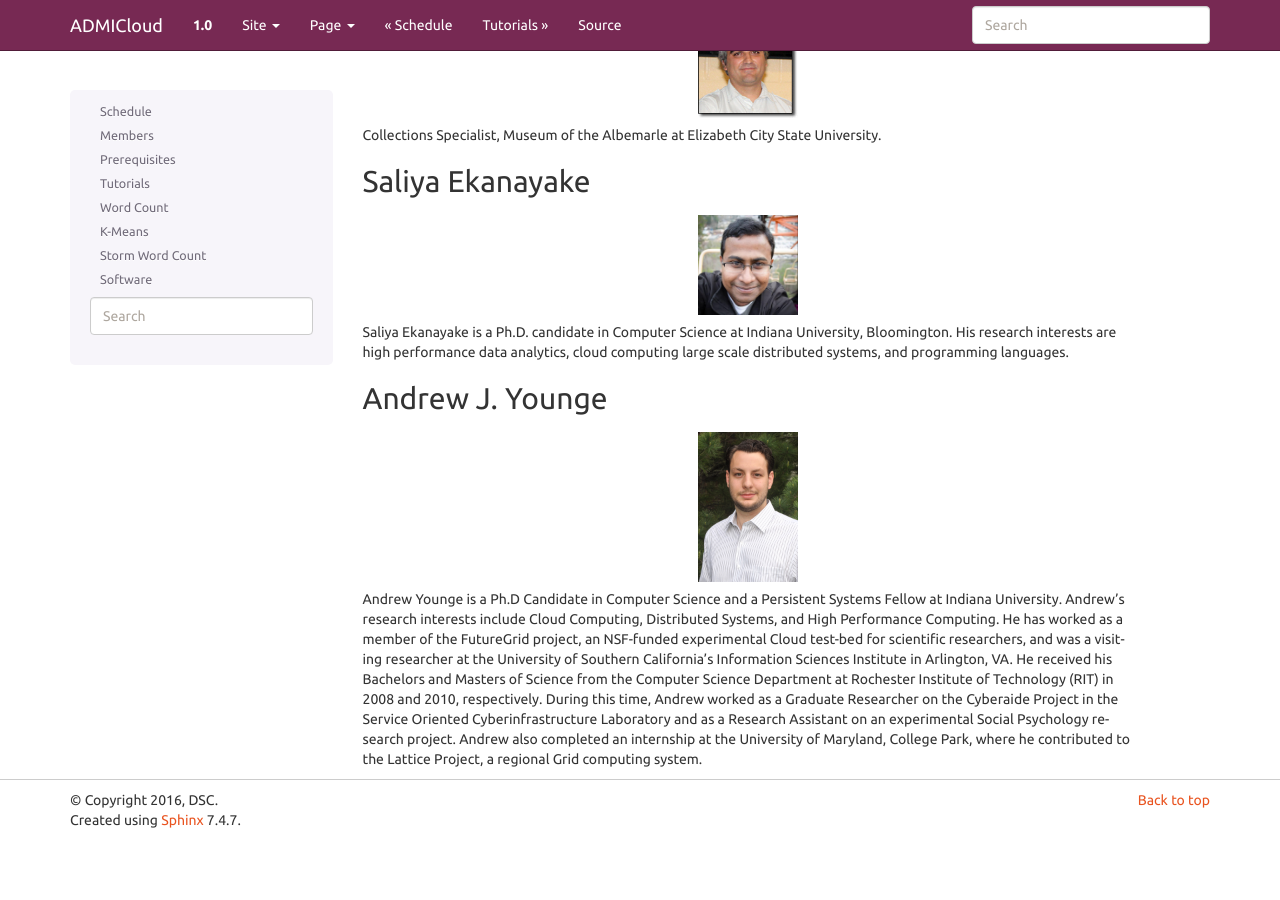
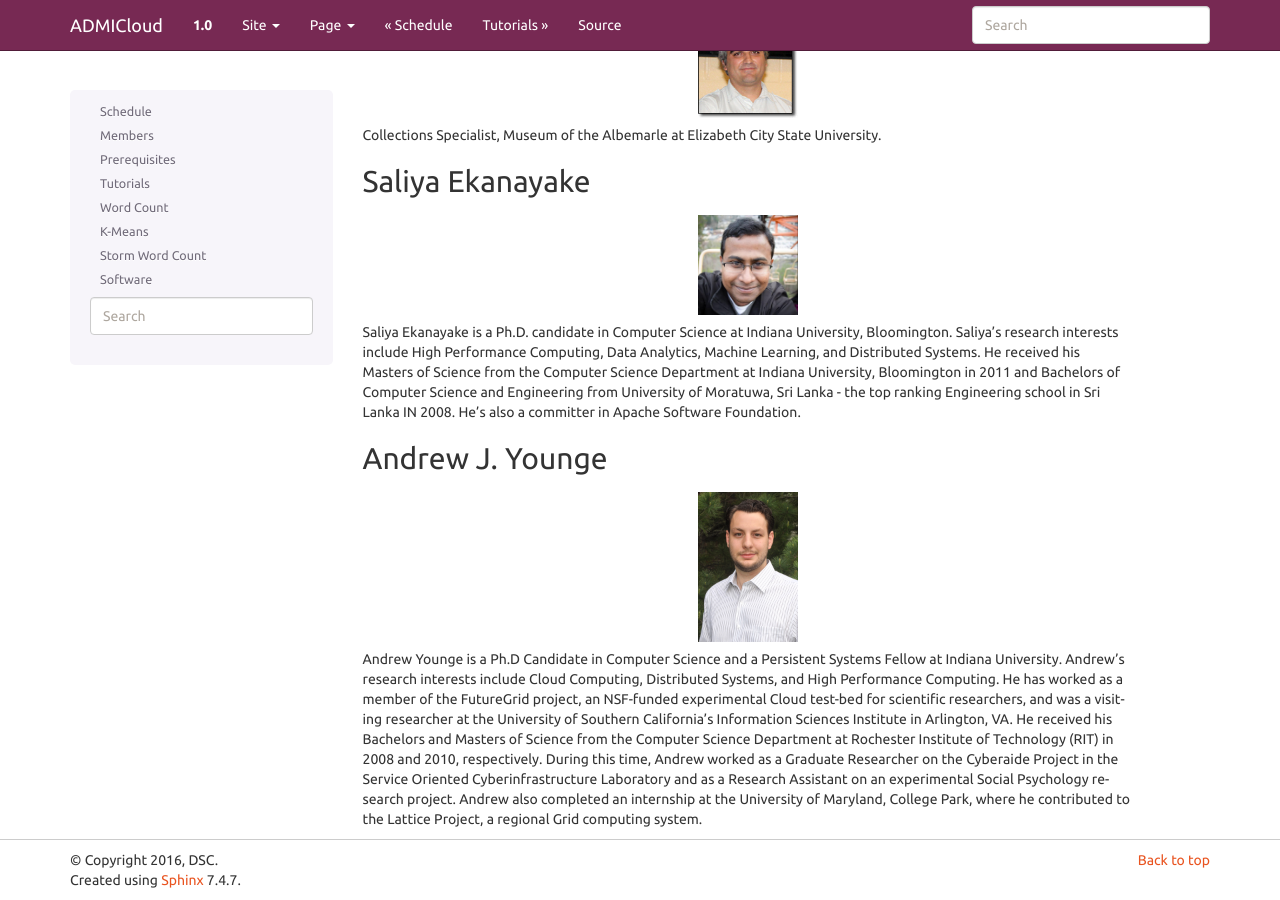
Before and after one commit to wigginst/www-1, a Sphinx documentation site: the page built from docs/source/members.rst, in a window 1280 px wide and 900 px high, scrolled down 832 px. Built offline with Sphinx 7.4.7, drawn with Linux system fonts in a browser that asks for light colours; before the commit the page ends 1672 px from its top, so only the background shows below that.

Commit message:
changing members

```diff
--- a/docs/source/members.rst
+++ b/docs/source/members.rst
@@ -40,8 +40,12 @@ Saliya Ekanayake
    :width: 100
 
 Saliya Ekanayake is a Ph.D. candidate in Computer Science at Indiana University,
-Bloomington. His research interests are high performance data analytics, cloud computing
-large scale distributed systems, and programming languages.
+Bloomington. Saliya's research interests include High Performance Computing,
+Data Analytics, Machine Learning, and Distributed Systems. He received his Masters
+of Science from the Computer Science Department at Indiana University, Bloomington
+in 2011 and Bachelors of Computer Science and Engineering from University of Moratuwa,
+Sri Lanka - the top ranking Engineering school in Sri Lanka IN 2008. He's also a
+committer in Apache Software Foundation.
 
 Andrew J. Younge
 ----------------
```
